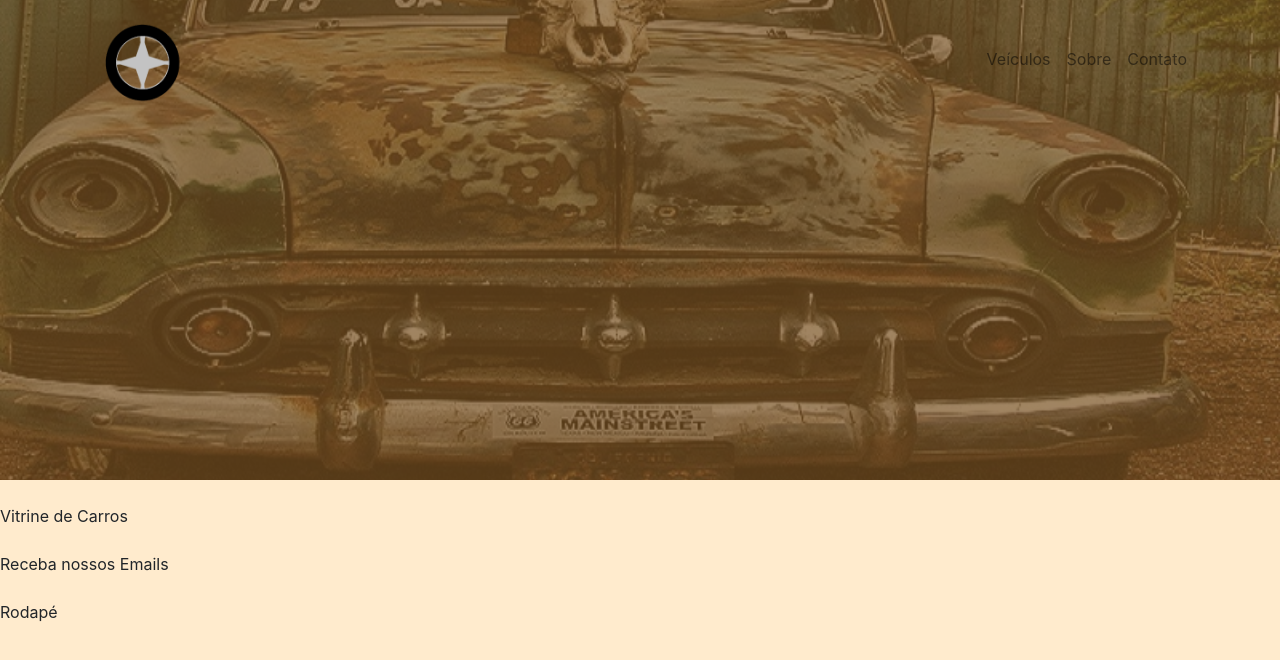
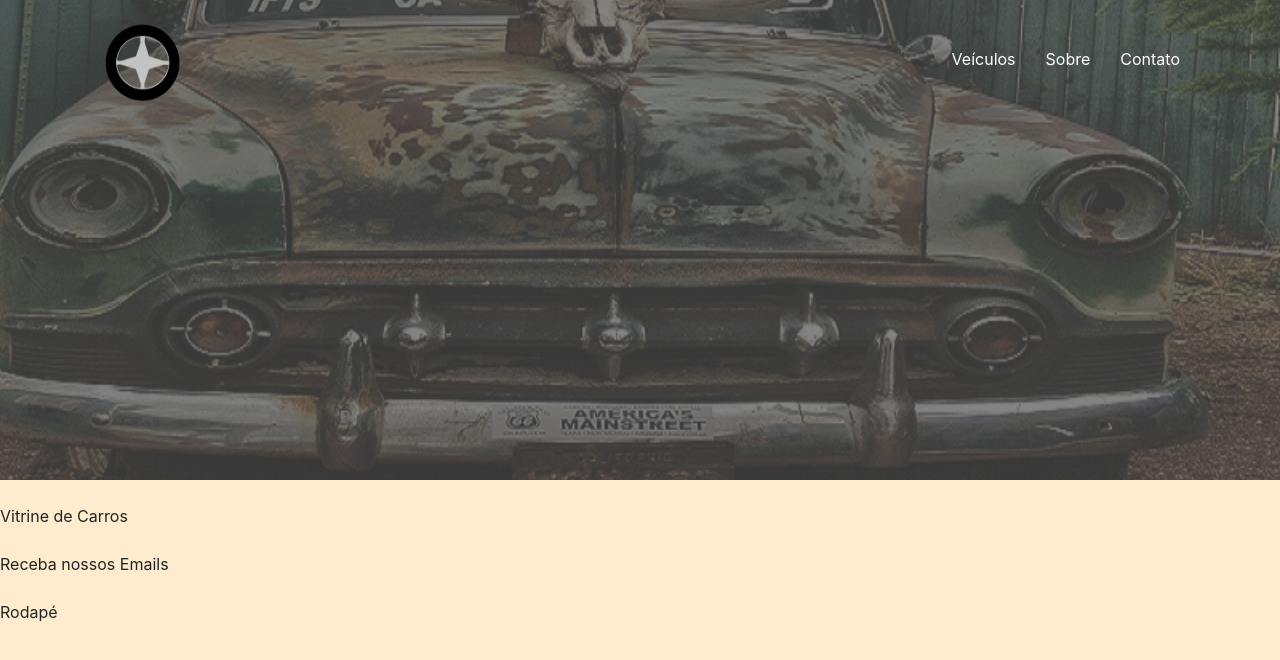
Before and after one commit to Cichinato-Ivan/ProjectOldCar, a plain HTML site: page index.html in a window 1280 px wide. Drawn offline with nearby package versions, Linux system fonts and the light colour scheme.

Commit message:
finalizando barra de navegação

```diff
--- a/css/style.css
+++ b/css/style.css
@@ -2,12 +2,16 @@ body{
     background-color: 	#FFEBCD;
 }
 
-a{
+a.main{
+    padding: 15px;
+    border-radius: 20px;
+    color: white;
     text-decoration: none;
 }
 
-a:hover{
-    text-decoration: underline;
+a.main:hover{
+    color: black;
+    background: white;
 }
 
 header{
@@ -22,7 +26,7 @@ header{
     */
 }
 
-.vermelhao{
-    background-color: rgba(122, 82, 33, 0.7);
+.custon-bg{
+    background-color: rgba(80, 80, 80, 0.7);
     height: 60vh;
 }
--- a/index.html
+++ b/index.html
@@ -25,7 +25,7 @@
     <body>
 
         <header>
-            <div class="vermelhao">
+            <div class="custon-bg">
                 <nav class="navbar navbar-expand-sm navbar-light">
                     <div class="container">
 
@@ -37,16 +37,16 @@
                             <span class="navbar-toggler-icon"></span>
                         </button>
 
-                        <div class="collapse navbar-collapse text-light" id="nav-principal">
-                            <ul class="navbar-nav ml-auto">
+                        <div class="collapse navbar-collapse" id="nav-principal">
+                            <ul class="nav ml-auto">
                                 <li class="nav-item">
-                                    <a href="index.html" class="nav-link">Veículos</a>
+                                    <a href="index.html" class="nav-link main">Veículos</a>
                                 </li>
                                 <li class="nav-item">
-                                    <a href="sobre.html" class="nav-link">Sobre</a>
+                                    <a href="sobre.html" class="nav-link main">Sobre</a>
                                 </li>
                                 <li class="nav-item">
-                                    <a href="contato.html" class="nav-link">Contato</a>
+                                    <a href="contato.html" class="nav-link main">Contato</a>
                                 </li>
                             </ul>
                         </div>
```
